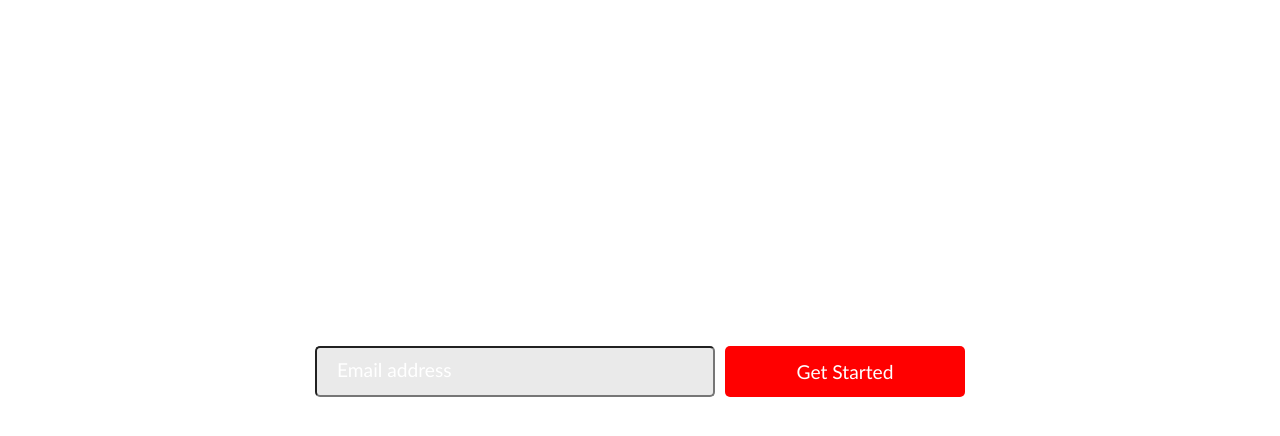
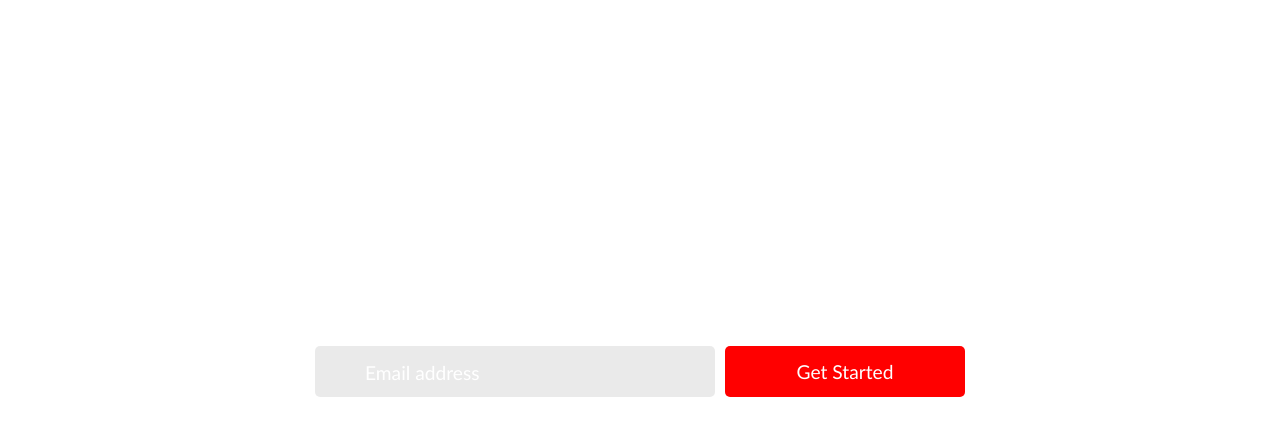
Before and after one commit to Lewis-Gilbert/Netflix-Clone, a plain HTML site: page HomePage.html in a window 1280 px wide. Shown: the part 122-558 px from the top of the page. Drawn offline with Linux system fonts and the light colour scheme.

Commit message:
updated style in the input

```diff
--- a/HomePage.css
+++ b/HomePage.css
@@ -70,6 +70,10 @@ input{
     border-radius: 5px;
     background-color: rgba(151, 151, 150, 0.2);
     margin-right: 10px;
+    padding: 0 30px;
+    font-size: 20px;
+    color: white;
+    border: none;
 }
 
 input:focus {
@@ -94,6 +98,7 @@ input::placeholder{
     font-size: 1rem;
     border: none;
     font-size: 1.2rem;
+    cursor: pointer;
 }
 
 .GetStarted{
```
